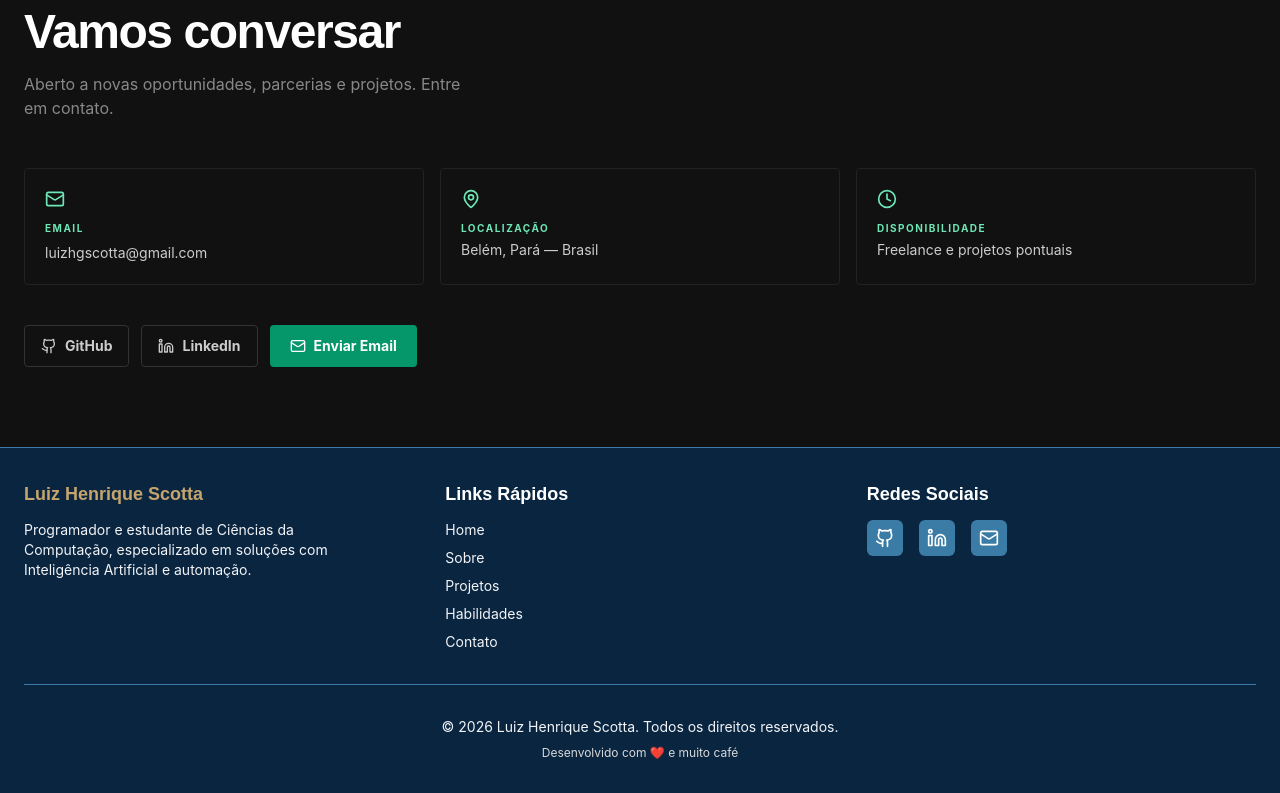
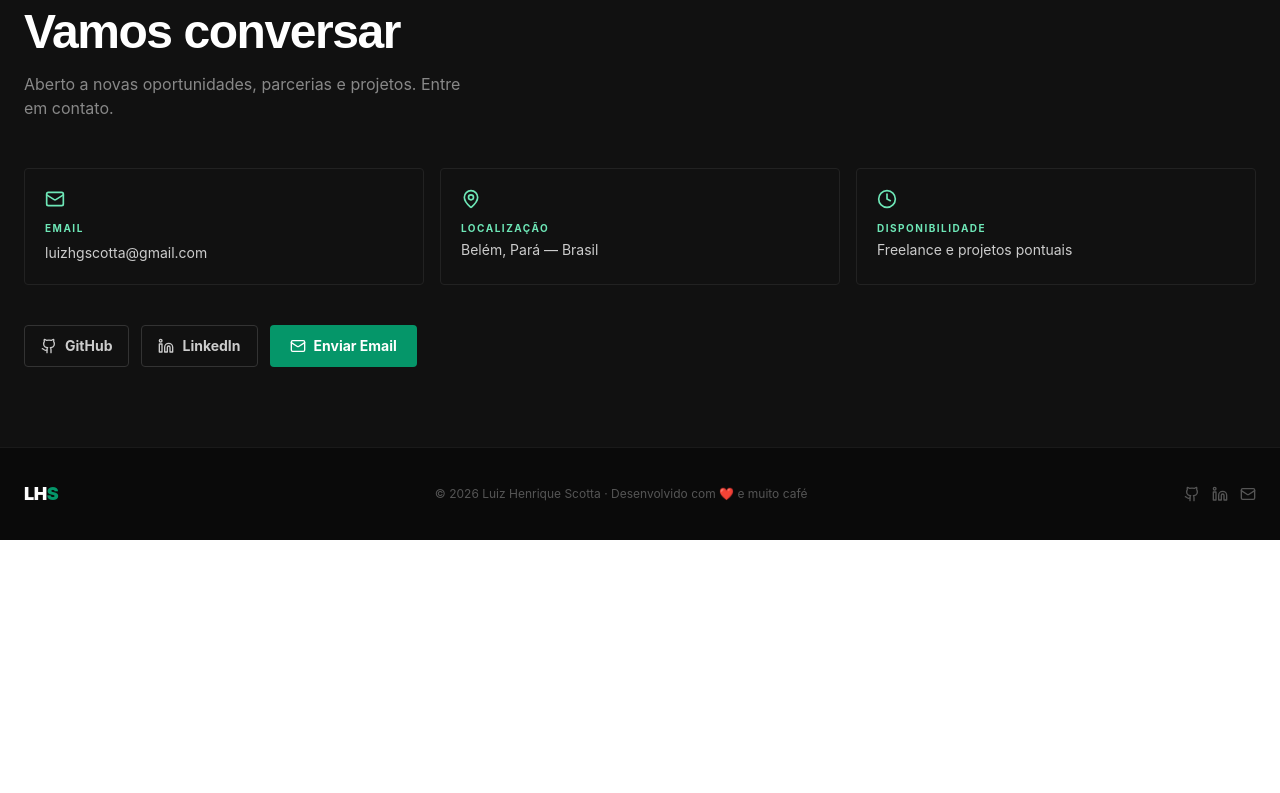
Before and after one commit to luizHScotta/scotta-ai-portfolio, a React (Vite) app: page / in a window 1280 px wide. Shown: the part 2932-3725 px from the top of the page. After the commit the page ends 3472 px from the top, so only its background shows below. Built offline with nearby package versions, Linux system fonts and the light colour scheme.

Commit message:
style: simplify footer with emerald logo accent

```diff
--- a/src/components/Footer.tsx
+++ b/src/components/Footer.tsx
@@ -1,76 +1,27 @@
-
 import { Github, Linkedin, Mail } from 'lucide-react';
 
-const Footer = () => {
-  const currentYear = new Date().getFullYear();
-
-  return (
-    <footer className="w-full py-8 bg-[#0A2540] border-t border-[#3A7CA5]">
-      <div className="container max-w-7xl px-4 md:px-6">
-        <div className="grid grid-cols-1 md:grid-cols-2 lg:grid-cols-3 gap-8">
-          <div className="space-y-3">
-            <h3 className="font-bold text-lg text-[#C5A46D] font-space">
-              Luiz Henrique Scotta
-            </h3>
-            <p className="text-sm text-[#F2F4F7] max-w-xs">
-              Programador e estudante de Ciências da Computação, especializado em soluções com Inteligência Artificial e automação.
+const Footer = () => (
+  <footer className="py-8 bg-[#0a0a0a] border-t border-[#1a1a1a]">
+    <div className="container max-w-7xl px-4 md:px-6 flex flex-col md:flex-row items-center justify-between gap-4">
+      <a href="#home" className="text-lg font-black tracking-tight text-white">
+        LH<span className="text-[#059669]">S</span>
+      </a>
+      <p className="text-xs text-[#555] text-center">
+        © {new Date().getFullYear()} Luiz Henrique Scotta · Desenvolvido com ❤️ e muito café
       </p>
-          </div>
-
-          <div className="space-y-3">
-            <h3 className="font-bold text-lg text-white">Links Rápidos</h3>
-            <nav className="flex flex-col space-y-2">
-              <a href="#home" className="text-sm text-[#F2F4F7] hover:text-[#C5A46D] transition-colors">Home</a>
-              <a href="#about" className="text-sm text-[#F2F4F7] hover:text-[#C5A46D] transition-colors">Sobre</a>
-              <a href="#projects" className="text-sm text-[#F2F4F7] hover:text-[#C5A46D] transition-colors">Projetos</a>
-              <a href="#skills" className="text-sm text-[#F2F4F7] hover:text-[#C5A46D] transition-colors">Habilidades</a>
-              <a href="#contact" className="text-sm text-[#F2F4F7] hover:text-[#C5A46D] transition-colors">Contato</a>
-            </nav>
-          </div>
-
-          <div className="space-y-3">
-            <h3 className="font-bold text-lg text-white">Redes Sociais</h3>
-            <div className="flex space-x-4">
-              <a
-                href="https://github.com/luizHScotta"
-                target="_blank"
-                rel="noopener noreferrer"
-                className="p-2 rounded-lg bg-[#3A7CA5] text-white hover:bg-[#5DA9E9] transition-colors"
-                aria-label="GitHub"
-              >
-                <Github className="h-5 w-5" />
+      <div className="flex gap-3">
+        <a href="https://github.com/luizHScotta" target="_blank" rel="noopener noreferrer" aria-label="GitHub">
+          <Github className="h-4 w-4 text-[#555] hover:text-[#059669] transition-colors" />
         </a>
-              <a
-                href="https://www.linkedin.com/in/luiz-scotta-450572213/"
-                target="_blank"
-                rel="noopener noreferrer"
-                className="p-2 rounded-lg bg-[#3A7CA5] text-white hover:bg-[#5DA9E9] transition-colors"
-                aria-label="LinkedIn"
-              >
-                <Linkedin className="h-5 w-5" />
+        <a href="https://www.linkedin.com/in/luiz-scotta-450572213/" target="_blank" rel="noopener noreferrer" aria-label="LinkedIn">
+          <Linkedin className="h-4 w-4 text-[#555] hover:text-[#059669] transition-colors" />
         </a>
-              <a
-                href="mailto:luizhgscotta@gmail.com"
-                className="p-2 rounded-lg bg-[#3A7CA5] text-white hover:bg-[#5DA9E9] transition-colors"
-                aria-label="Email"
-              >
-                <Mail className="h-5 w-5" />
+        <a href="mailto:luizhgscotta@gmail.com" aria-label="Email">
+          <Mail className="h-4 w-4 text-[#555] hover:text-[#059669] transition-colors" />
         </a>
-            </div>
-          </div>
-        </div>
-
-        <div className="border-t border-[#3A7CA5] mt-8 pt-8 text-center">
-          <p className="text-sm text-[#F2F4F7]">
-            © {currentYear} Luiz Henrique Scotta. Todos os direitos reservados.
-          </p>
-          <p className="text-xs text-[#D9D9D9] mt-2">
-            Desenvolvido com ❤️ e muito café
-          </p>
       </div>
     </div>
   </footer>
 );
-};
 
 export default Footer;
```
Lines whose indentation alone changed are shown as unchanged.
